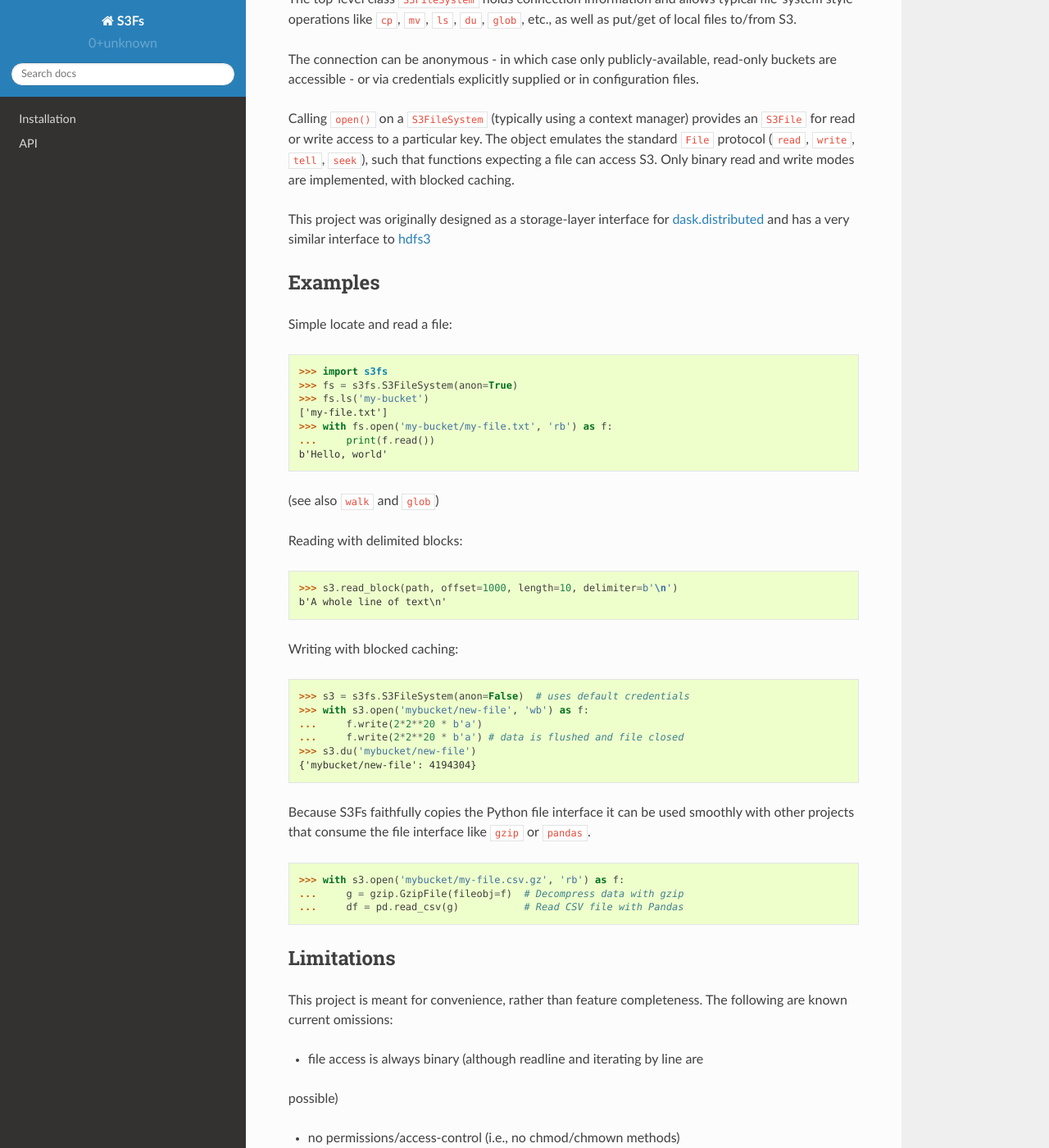
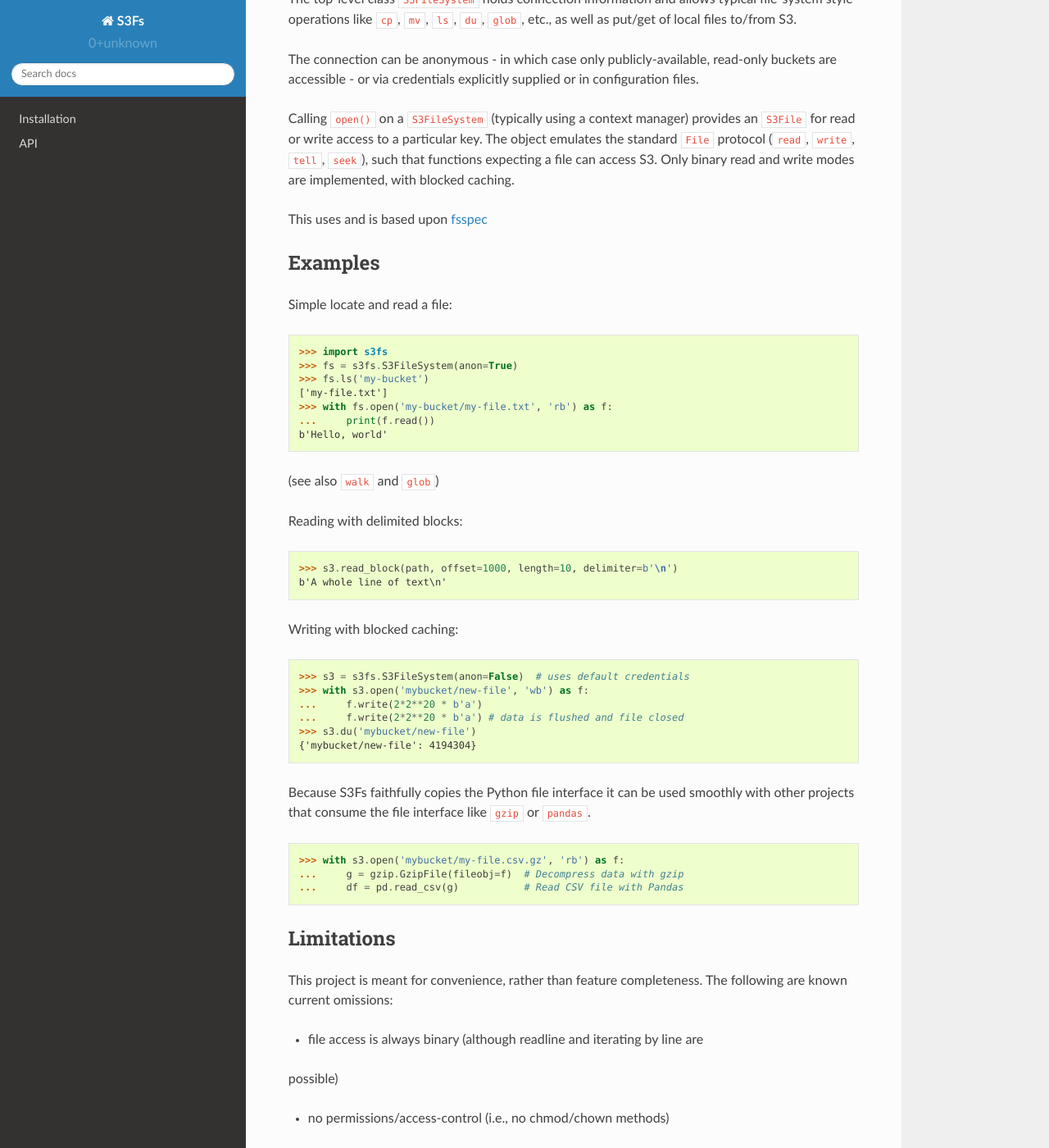
Before and after one commit to zarr-developers/s3fs, a Sphinx documentation site: the page built from docs/source/index.rst, in a window 1280 px wide and 1400 px high, scrolled down 221 px. Shown: the whole window at 82% size. Built offline with Sphinx 7.4.7 and the Read the Docs theme 2.0.0, drawn with Linux system fonts in a browser that asks for light colours.

Commit message:
Update doc and add kwargs to walk et al
Fixes @207

```diff
--- a/docs/source/index.rst
+++ b/docs/source/index.rst
@@ -17,11 +17,9 @@ emulates the standard ``File`` protocol (``read``, ``write``, ``tell``,
 ``seek``), such that functions expecting a file can access S3. Only binary read
 and write modes are implemented, with blocked caching.
 
-This project was originally designed as a storage-layer interface
-for `dask.distributed`_ and has a very similar interface to `hdfs3`_
+This uses and is based upon `fsspec`_
 
-.. _`dask.distributed`: https://distributed.readthedocs.io/en/latest
-.. _`hdfs3`: http://hdfs3.readthedocs.io/en/latest/
+.. _fsspec: https://filesystem-spec.readthedocs.io/en/latest/
 
 Examples
 --------
@@ -77,7 +75,7 @@ The following are known current omissions:
 - file access is always binary (although readline and iterating by line are
 possible)
 
-- no permissions/access-control (i.e., no chmod/chmown methods)
+- no permissions/access-control (i.e., no chmod/chown methods)
 
 
 Credentials
```
Also changed, not shown: 1 other file.
